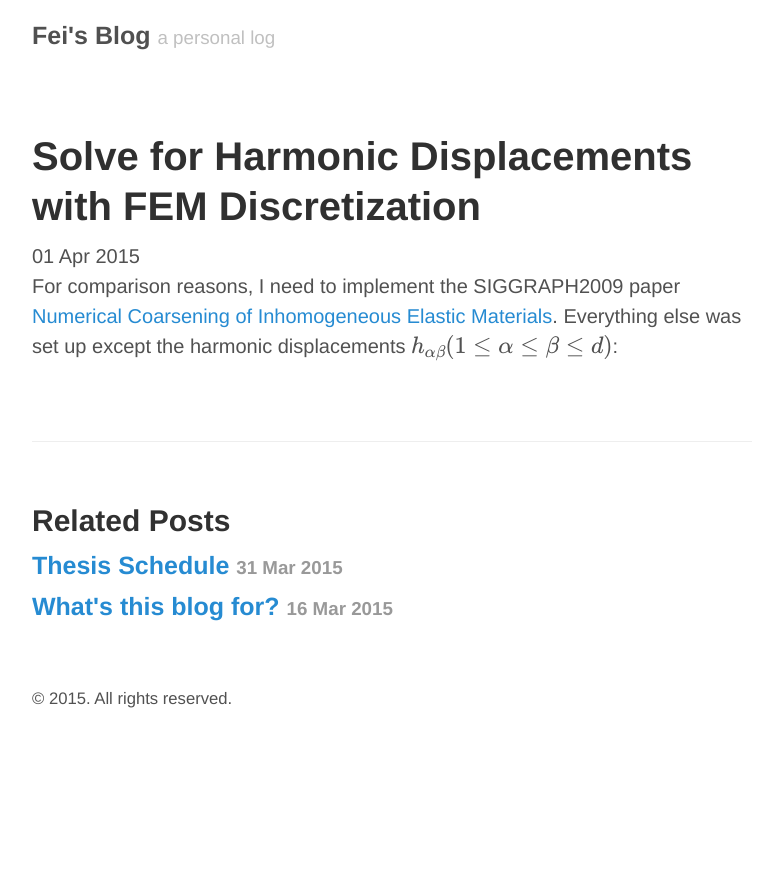
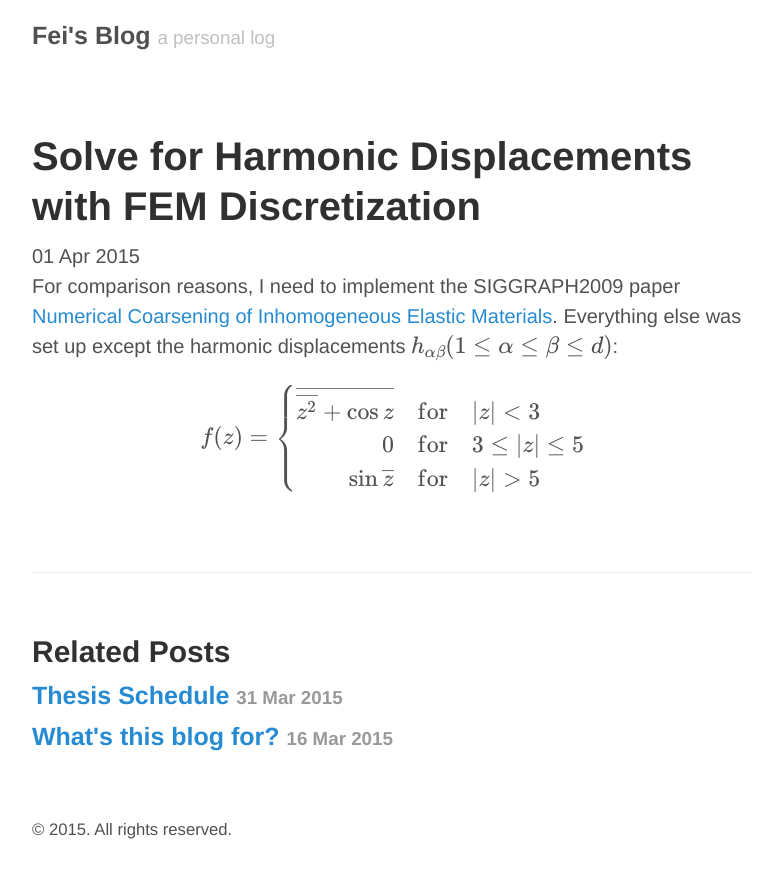
Before and after one commit to FeiZhu/blog, a Jekyll site: the page built from _posts/2015-04-01-solving-harmonic-displacements-with-fem-discretization.md, in a window 1280 px wide. Shown: the top 878 px of the page, without its empty margins (248-1031 px from the left). Built offline with Jekyll 4.4.1, drawn with Linux system fonts in a browser that asks for light colours; Markdown is read by kramdown in place of the engine named in the settings; formulas are drawn with MathJax 3.

Commit message:
Update 2015-04-01-solving-harmonic-displacements-with-fem-discretization.md
test complex latex equation

```diff
--- a/_posts/2015-04-01-solving-harmonic-displacements-with-fem-discretization.md
+++ b/_posts/2015-04-01-solving-harmonic-displacements-with-fem-discretization.md
@@ -4,3 +4,13 @@ title: Solve for Harmonic Displacements with FEM Discretization
 ---
 
 For comparison reasons, I need to implement the SIGGRAPH2009 paper [Numerical Coarsening of Inhomogeneous Elastic Materials](http://users.cms.caltech.edu/~owhadi/publications/KMOD09.pdf). Everything else was set up except the harmonic displacements $ h_{\alpha\beta} (1 \le \alpha \le \beta \le d) $:
+
+$$
+f(z) =
+ \left\{
+ \begin{array}{rcl}
+ \overline{\overline{z^2}+\cos z} & \mbox{for}
+ & |z|<3 \\ 0 & \mbox{for} & 3\leq|z|\leq5 \\
+ \sin\overline{z} & \mbox{for} & |z|>5
+ \end{array}\right.
+$$
```
